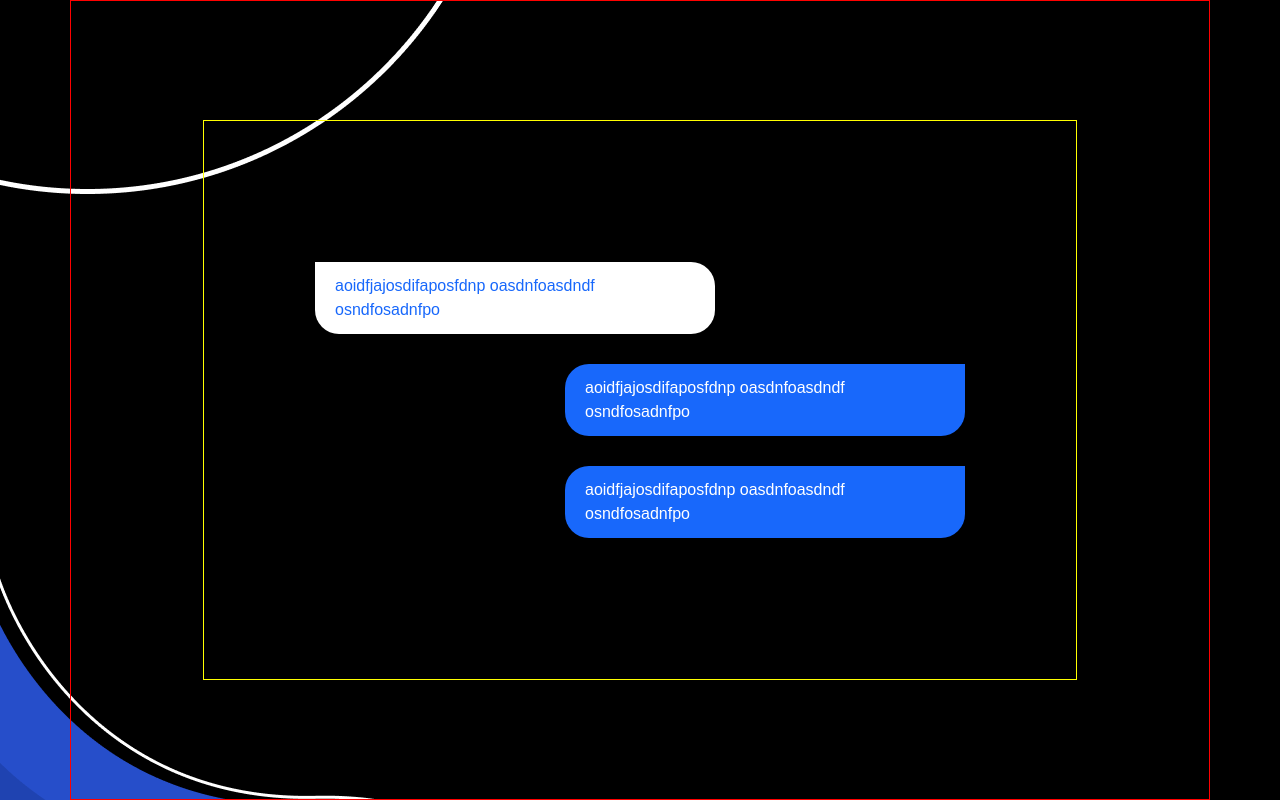
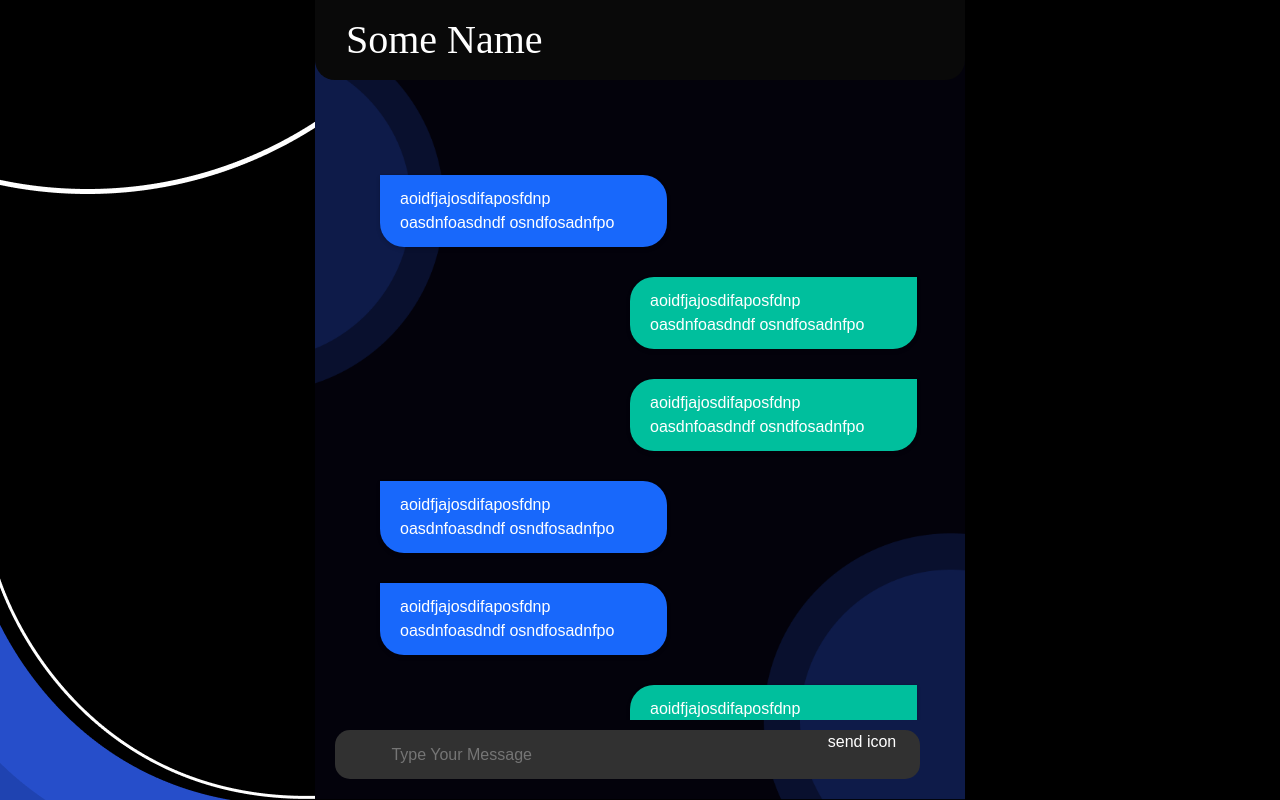
Before and after one commit to B-anish-er/Two-Fish-Secure-Channel-Chat, a React (Create React App) app: page /chat in a window 1280 px wide. Built offline with nearby package versions, Linux system fonts and the light colour scheme.

Commit message:
Add Scrolling, Chat Background and Chat Name

```diff
--- a/src/components/Chat.jsx
+++ b/src/components/Chat.jsx
@@ -17,20 +17,18 @@ export default function Chat() {
     // </div>
     <Container
       style={{
-        border: "1px solid red",
-        minHeight: "100vh",
+        // border: "1px solid red",
+        maxHeight: "100vh",
         // minWidth: "600px",
       }}
       className="d-flex align-items-center"
     >
-      <div
-        style={{
-          border: "1px solid yellow",
-          minWidth: "600px",
-          padding: "10%",
-        }}
-        className="m-auto"
-      >
+      {" "}
+      <ChatWindow className="m-auto">
+        <GrpName>
+          <p>Some Name</p>
+        </GrpName>
+        <Scrollable className="m-auto">
           <StyledLeftBubble>
             aoidfjajosdifaposfdnp oasdnfoasdndf osndfosadnfpo
           </StyledLeftBubble>
@@ -40,10 +38,61 @@ export default function Chat() {
           <StyledRightBubble>
             aoidfjajosdifaposfdnp oasdnfoasdndf osndfosadnfpo
           </StyledRightBubble>
-      </div>{" "}
+          <StyledLeftBubble>
+            aoidfjajosdifaposfdnp oasdnfoasdndf osndfosadnfpo
+          </StyledLeftBubble>
+          <StyledLeftBubble>
+            aoidfjajosdifaposfdnp oasdnfoasdndf osndfosadnfpo
+          </StyledLeftBubble>
+          <StyledRightBubble>
+            aoidfjajosdifaposfdnp oasdnfoasdndf osndfosadnfpo
+          </StyledRightBubble>
+          <StyledRightBubble>
+            aoidfjajosdifaposfdnp oasdnfoasdndf osndfosadnfpo
+          </StyledRightBubble>
+          <StyledLeftBubble>
+            aoidfjajosdifaposfdnp oasdnfoasdndf osndfosadnfpo
+          </StyledLeftBubble>
+        </Scrollable>{" "}
+        <ChatInput>
+          <input placeholder="Type Your Message"></input>
+          <p>send icon</p>
+        </ChatInput>
+      </ChatWindow>
     </Container>
   );
 }
+
+const ChatWindow = styled.div`
+  height: 100vh;
+  // maxheight: 100vh;
+  background-image: url(../chatbg.png);
+  background-size: cover;
+  background-position: center;
+`;
+
+const Scrollable = styled.div`
+  overflow-y: scroll;
+  min-width: 600px;
+  padding: 10%;
+  max-height: 80%;
+  ::-webkit-scrollbar-track {
+    -webkit-box-shadow: inset 0 0 6px rgba(0, 0, 0, 0.3);
+    border-radius: 10px;
+    background-color: #f5f5f5;
+  }
+
+  ::-webkit-scrollbar {
+    width: 12px;
+    background-color: #f5f5f5;
+  }
+
+  ::-webkit-scrollbar-thumb {
+    border-radius: 10px;
+    -webkit-box-shadow: inset 0 0 6px rgba(0, 0, 0, 0.3);
+    background-color: #1f43b1;
+  }
+`;
 
 const StyledLeftBubble = styled.div`
   display: flex;
@@ -60,8 +109,8 @@ const StyledLeftBubble = styled.div`
 
   /* Color / Blue */
 
-  color: #1868fb;
-  background: #fff;
+  background: #1868fb;
+
   /* Elevation 100 */
 
   box-shadow: 0px 0px 1px rgba(0, 0, 0, 0.24), 0px 2px 4px rgba(0, 0, 0, 0.16),
@@ -85,8 +134,8 @@ const StyledRightBubble = styled.div`
   min-height: 44px;
 
   /* Color / Blue */
-
-  background: #1868fb;
+  color: #fff;
+  background: #00bf9d;
   /* Elevation 100 */
 
   box-shadow: 0px 0px 1px rgba(0, 0, 0, 0.24), 0px 2px 4px rgba(0, 0, 0, 0.16),
@@ -100,3 +149,50 @@ const StyledRightBubble = styled.div`
   align-self: center;
   flex-grow: 0;
 `;
+
+const GrpName = styled.div`
+  display: flex;
+  align-items: center;
+  min-height: 50px;
+  max-height: 80px;
+  height: 5em;
+  width: 100%;
+  background: #090909;
+  border: 1px solid transparent;
+  border-radius: 0 0 20px 20px;
+  p {
+    font-family: Montserrat;
+    margin: 0 0 0 30px;
+    font-weight: 500;
+    font-size: 40px;
+  }
+  // border: 1px solid red;
+`;
+
+const ChatInput = styled.div`
+  width: 90%;
+  background-color: #313131;
+  margin: 10px 20px;
+  height: 49px;
+  border-radius: 15px;
+  display: grid;
+  grid-template-columns: 85% 15%;
+  padding: 0 0.4rem;
+  position: relative;
+
+  input {
+    padding-left: 50px;
+    background: none;
+    outline: none;
+    border: none;
+    line-height: 1;
+    font-weight: 400;
+    font-size: 1rem;
+    color: white;
+  }
+
+  input::placeholder {
+    color: #fofofo;
+    font-weight: 500;
+  }
+`;
--- a/src/components/Main.jsx
+++ b/src/components/Main.jsx
@@ -2,6 +2,7 @@ import React, { useState } from "react";
 import { Redirect, Route, Switch } from "react-router";
 
 import Chat from "./Chat";
+import Chat2 from "./ChatInterface";
 import CreateChat from "./CreateChat";
 import Login from "./auth/Login";
 import Register from "./auth/Register";
@@ -42,6 +43,7 @@ export default function Main() {
         <Route exact path="/createChat" component={CreateChat} />
         <Route exact path="/chat" component={Chat} />
         <Route exact path="/encryption" component={EnterEncryption} />
+        <Route exact path="testing" component={Chat2} />
       </Switch>
       {/* <Login /> */}
     </div>
```
Lines whose indentation alone changed are shown as unchanged.
